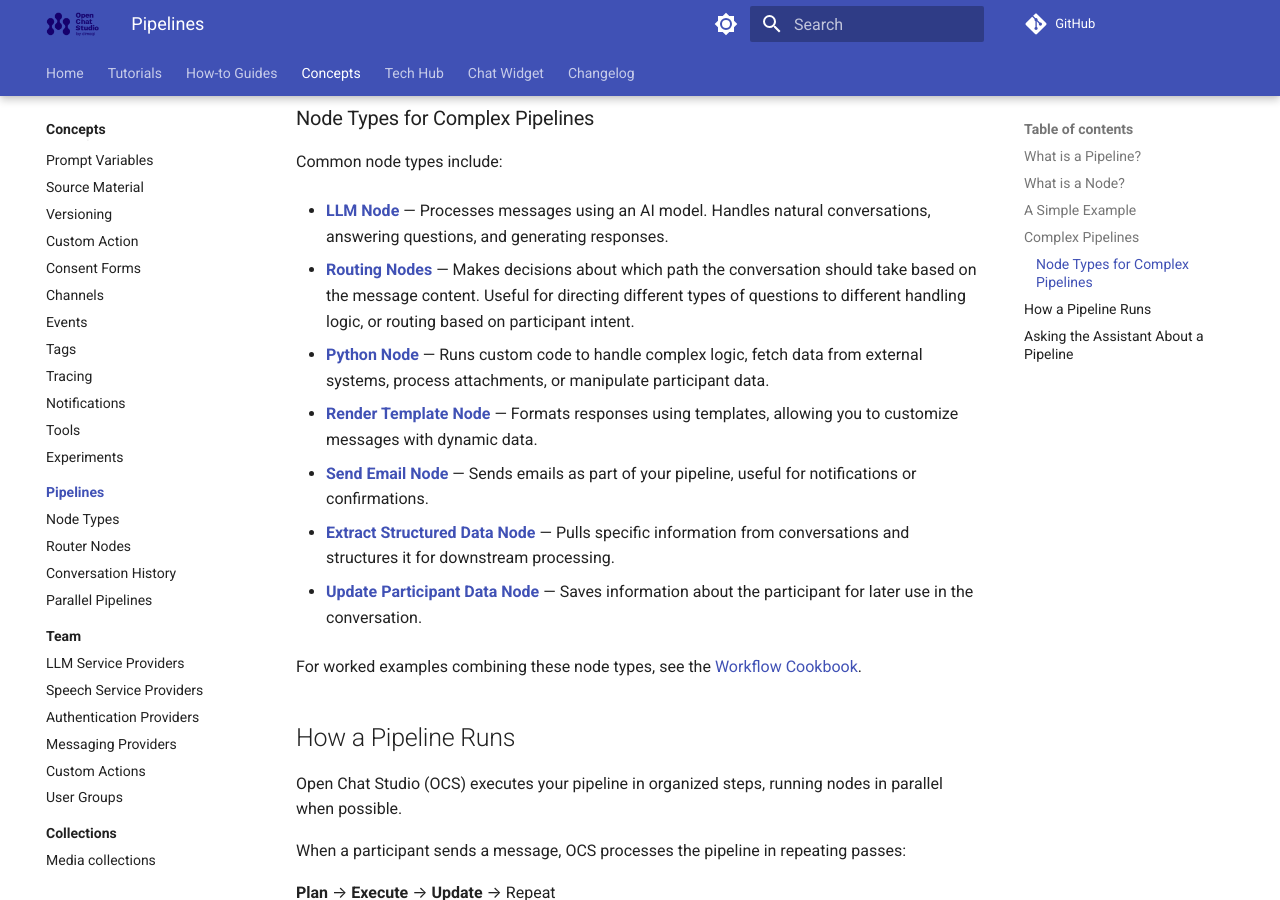
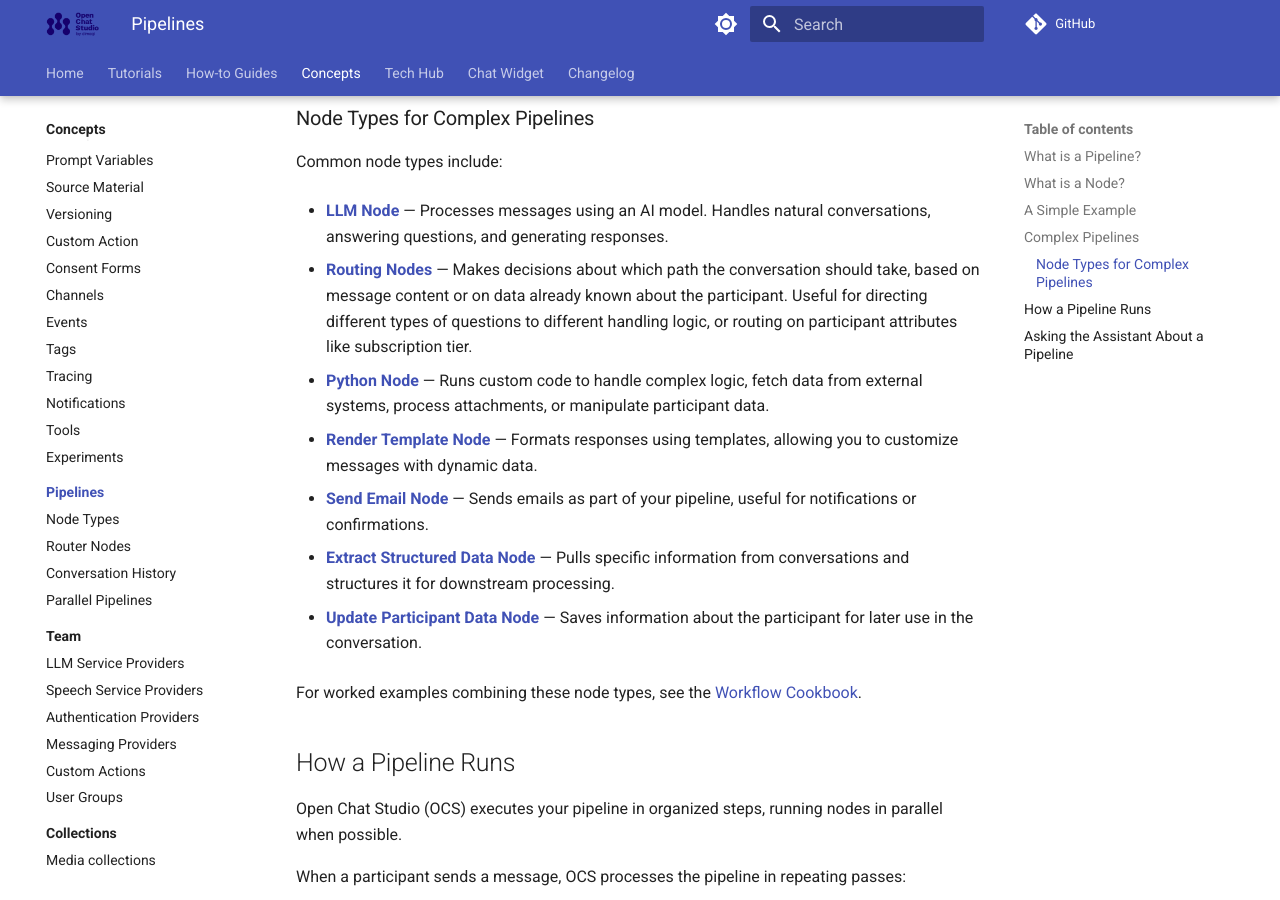
Before and after one commit to dimagi/open-chat-studio-docs, an MkDocs documentation site: the page built from docs/concepts/pipelines/index.md, in a window 1280 px wide and 900 px high, scrolled down 1802 px. Built offline with MkDocs 1.6.1 and Material for MkDocs 9.7.7, drawn with Linux system fonts in a browser that asks for light colours; a script that is not in the unit is left out; comment, search, counter and statistics services are not loaded.

Commit message:
Accuracy:  routing nodes have different behaviour for each type. Improved clarity

```diff
--- a/docs/concepts/pipelines/index.md
+++ b/docs/concepts/pipelines/index.md
@@ -50,7 +50,7 @@
 
  - **[LLM Node](nodes.md#llm-node)** — Processes messages using an AI model. Handles natural conversations, answering questions, and generating responses.
 
- - **[Routing Nodes](nodes.md#routing-nodes)** — Makes decisions about which path the conversation should take based on the message content. Useful for directing different types of questions to different handling logic, or routing based on participant intent.
+ - **[Routing Nodes](nodes.md#routing-nodes)** — Makes decisions about which path the conversation should take, based on message content or on data already known about the participant. Useful for directing different types of questions to different handling logic, or routing on participant attributes like subscription tier.
 
  - **[Python Node](nodes.md#python-node)** — Runs custom code to handle complex logic, fetch data from external systems, process attachments, or manipulate participant data.
 
```
